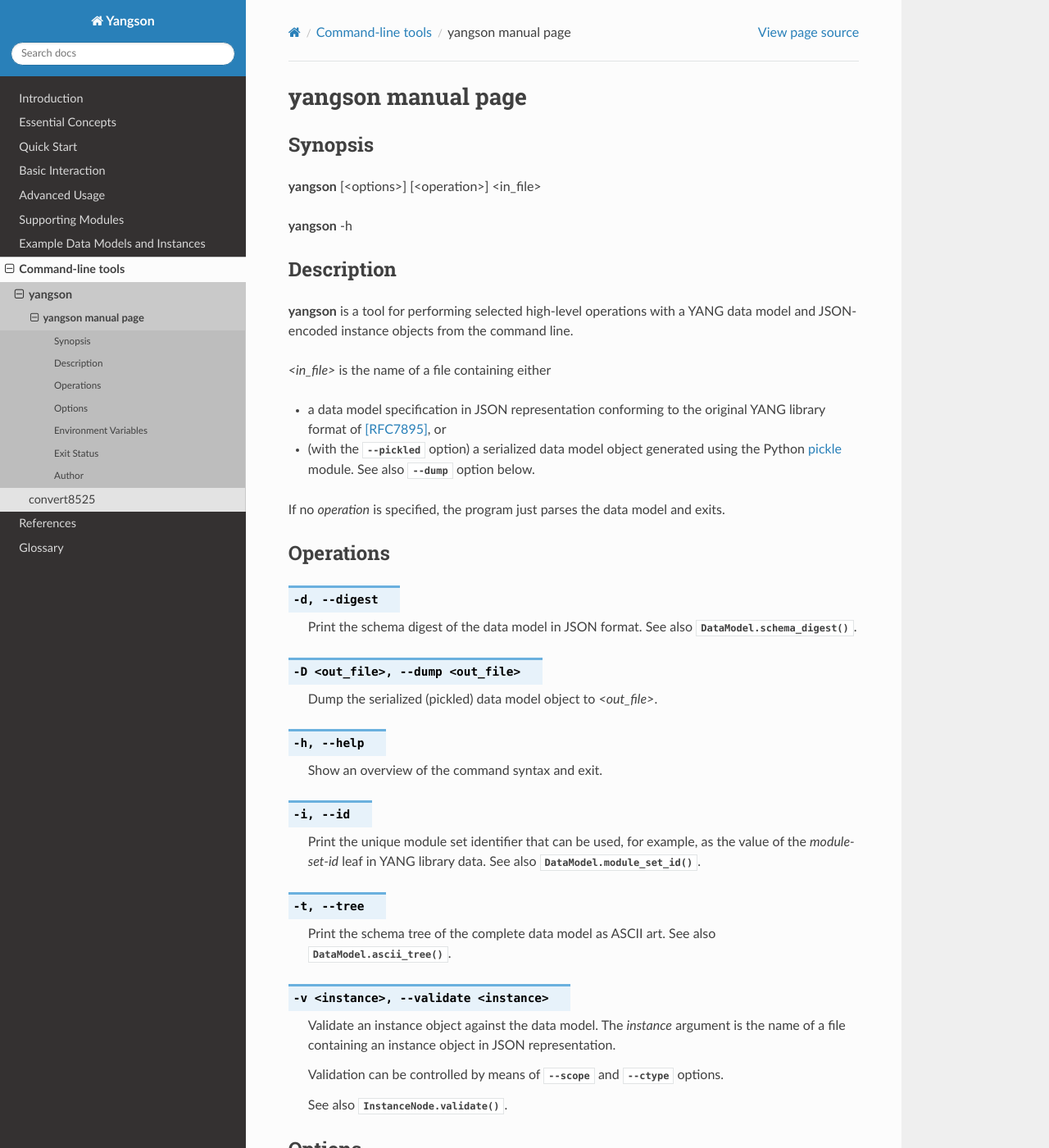
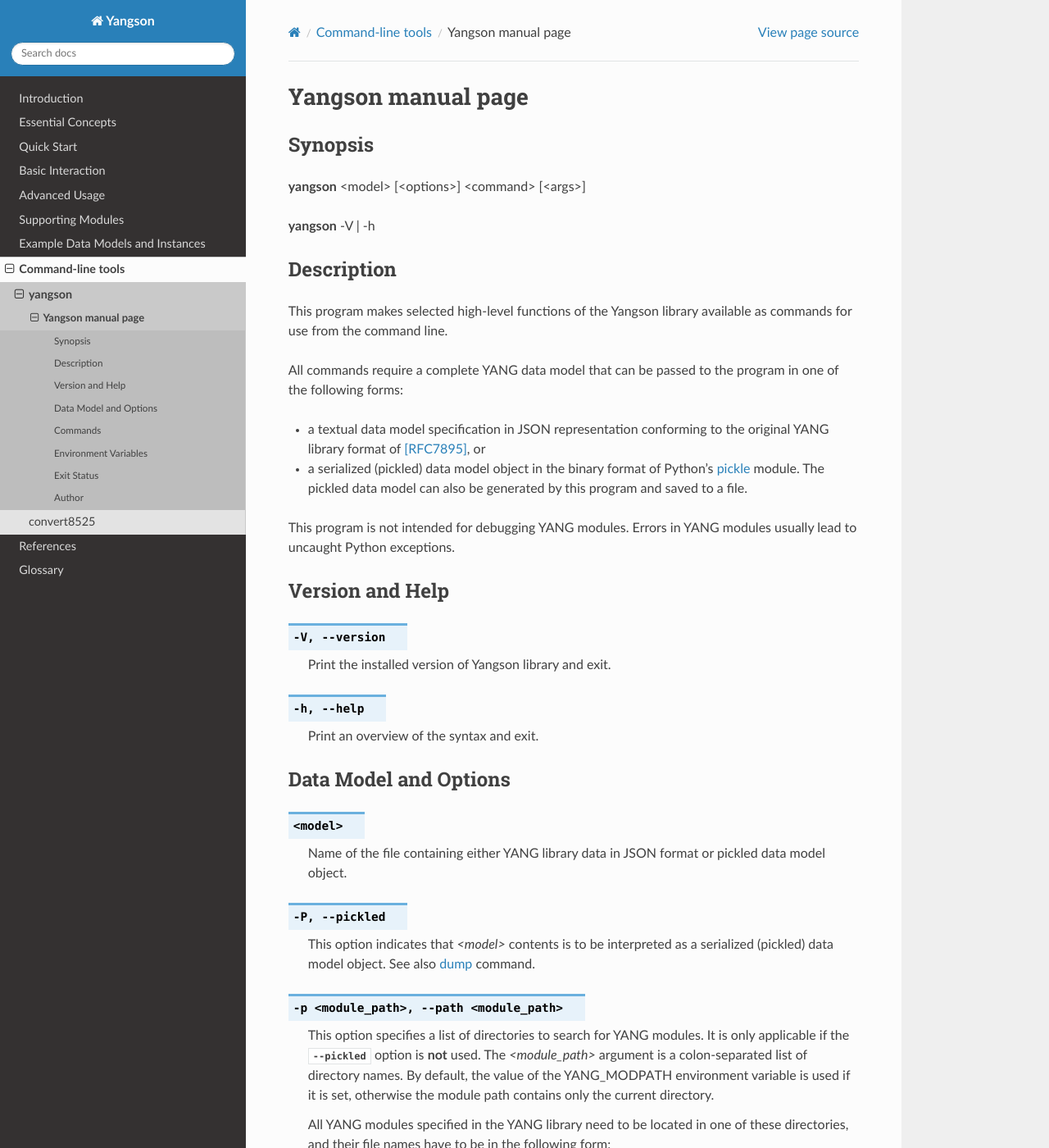
Before and after one commit to CZ-NIC/yangson, a Sphinx documentation site: the page built from docs/yangson-man.rst, in a window 1280 px wide and 1400 px high. Shown: the whole window at 82% size. Built offline with Sphinx 7.4.7 and the Read the Docs theme 3.1.0, drawn with Linux system fonts in a browser that asks for light colours; some of the changed text lies outside the part shown.

Commit message:
Use the new CLI syntax in docs and shtests

```diff
--- a/docs/cmdline.rst
+++ b/docs/cmdline.rst
@@ -3,6 +3,7 @@
 ==================
 Command-line tools
 ==================
+
 This section describes two command line tools that are part of the Yangson package. A few more specialized Python scripts are available in the project repository, directory `tools/python`_.
 
 .. _yangson-tool:
@@ -10,32 +11,37 @@ This section describes two command line tools that are part of the Yangson packa
 yangson
 -------
 
-This tool provides a command-line interface to the essential high-level functions of the Yangson library, namely
+This tool provides several commands that make essential high-level functions of the Yangson library acessible from the command line. They are:
 
-* printing an ASCII schema tree, see :meth:`.DataModel.ascii_tree`
+``tree``
+    Printing a schema tree tree diagram, see :meth:`.DataModel.ascii_tree`.
 
-* printing an opaque identifier of a YANG module set,
-  see :meth:`.DataModel.module_set_id`.
+``schema-id``
+    Print an opaque identifier of the YANG module set, see
+    :meth:`.DataModel.module_set_id`.
 
-* printing a schema digest in JSON format,
-  see :meth:`.DataModel.schema_digest`.
+``digest``
+    Print the schema digest in JSON format, see
+    :meth:`.DataModel.schema_digest`.
 
-* validating an instance document against a data model schema or subschema,
-  see :meth:`.InstanceNode.validate`.
+``validate``
+    Validate an instance document against a data model schema or subschema,
+    see :meth:`.InstanceNode.validate`.
 
-* dumping and loading a YANG data model in a serialized (pickled) form
-  that reduces data model loading time compared to repeated parsing of
-  source YANG modules; see the Python standard library module
-  :mod:`pickle`.
+``dump``
+    Dump the YANG data model object to a file in a serialized (pickled)
+    form, see the Python's standard library module :mod:`pickle`. This may
+    significantly shorten loading time compared to repeated parsing of
+    source YANG modules, especially for large data models.
 
-For example, an ASCII tree of the schema from :ref:`sec-ex4` can be
+For example, a tree diagram of the schema from :ref:`sec-ex4` can be
 generated by executing the following command in the
 ``docs/examples/ex4`` directory:
 
 .. shtest::
    :cwd: examples/ex4
 
-   $ yangson -p .:../../../yang-modules/ietf -t yang-library-ex4.json
+   $ yangson yang-library-ex4.json -p .:../../../yang-modules/ietf tree
    +--rw example-4-a:bag!
    |  +--ro bar <boolean>
    |  x--rw foo <uint8>
@@ -50,7 +56,11 @@ An overview of command-line parameters can be obtained by using the ``--help/-h`
 
 .. sh:: yangson --help
 
-Consult the :ref:`manual page <yangson-man>` for further details.
+For each of the commands listed above, an overview of its syntax can be obtained by putting the ``--help/-h`` switch **after** the command's keyword, for example
+
+.. sh:: yangson yang-library.json tree --help
+
+Consult the :ref:`manual page <yangson-man>` for further details. Autocompletion scripts for popular Unix shells are also part of the *Yangson* distribution.
 
 .. toctree::
    :hidden:
--- a/docs/concepts-terms.rst
+++ b/docs/concepts-terms.rst
@@ -92,8 +92,8 @@ needs to work with two fundamental types of trees:
   which are not.
 
 An ASCII art diagram of the schema tree can be generated using the
-:meth:`.DataModel.ascii_tree` method or :option:`--tree <yangson --tree>`
-option of the :ref:`yangson-tool` command-line tool.
+:meth:`.DataModel.ascii_tree` method or :ref:`tree-cmd` command of the
+:ref:`yangson-tool` command-line tool.
 
 Each node in the data tree corresponds to a *data node* in the schema
 tree. This looks confusing but in fact it is quite logical: data nodes
--- a/docs/yangson-man.rst
+++ b/docs/yangson-man.rst
@@ -1,7 +1,7 @@
 .. _yangson-man:
 
 -------------------
-yangson manual page
+Yangson manual page
 -------------------
 
 .. program:: yangson
@@ -9,83 +9,53 @@ yangson manual page
 Synopsis
 ========
 
-:program:`yangson` [<options>] [<operation>] <in_file>
+:program:`yangson` <model> [<options>] <command> [<args>]
 
-:program:`yangson` -h
+:program:`yangson` -V | -h
 
 Description
 ===========
 
-:program:`yangson` is a tool for performing selected high-level
-operations with a YANG data model and JSON-encoded instance objects
-from the command line.
+This program makes selected high-level functions of the Yangson
+library available as commands for use from the command line.
 
-*<in_file>* is the name of a file containing either
+All commands require a complete YANG data model that can be passed to
+the program in one of the following forms:
 
-* a data model specification in JSON representation conforming to the
+* a textual data model specification in JSON representation conforming to the
   original YANG library format of [RFC7895]_, or
-* (with the :option:`--pickled` option) a serialized data model object
-  generated using the Python `pickle
-  <https://docs.python.org/3/library/pickle.html>`_ module. See also
-  :option:`--dump` option below.
+* a serialized (pickled) data model object in the binary format of
+  Python's `pickle <https://docs.python.org/3/library/pickle.html>`_
+  module. The pickled data model can also be generated by this program
+  and saved to a file.
 
-If no *operation* is specified, the program just parses the data model
-and exits.
+This program is not intended for debugging YANG modules. Errors in
+YANG modules usually lead to uncaught Python exceptions.
 
-Operations
-==========
+Version and Help
+================
 
-.. option:: -d, --digest
+.. option:: -V, --version
 
-   Print the schema digest of the data model in JSON format. See
-   also :meth:`.DataModel.schema_digest`.
-
-.. option:: -D <out_file>, --dump <out_file>
-
-   Dump the serialized (pickled) data model object to *<out_file>*.
+   Print the installed version of Yangson library and exit.
 
 .. option:: -h, --help
 
-   Show an overview of the command syntax and exit.
+   Print an overview of the syntax and exit.
 
-.. option:: -i, --id
+Data Model and Options
+======================
 
-   Print the unique module set identifier that can be used, for
-   example, as the value of the *module-set-id*
-   leaf in YANG library data. See also :meth:`.DataModel.module_set_id`.
+.. option:: <model>
 
-.. option:: -t, --tree
+   Name of the file containing either YANG library data in JSON format
+   or pickled data model object.
 
-   Print the schema tree of the complete data model as ASCII art. See
-   also :meth:`.DataModel.ascii_tree`.
+.. option:: -P, --pickled
 
-.. option:: -v <instance>, --validate <instance>
-
-   Validate an instance object against the data model. The *instance*
-   argument is the name of a file containing an instance
-   object in JSON representation.
-
-   Validation can be controlled by means of :option:`--scope`
-   and :option:`--ctype` options.
-
-   See also :meth:`.InstanceNode.validate`.
-
-Options
-=======
-
-.. option:: -c <content_type>, --ctype <content_type>
-
-   This option specifies the content type of the instance object, and
-   is only relevant when used with the :option:`--validate` operation.
-   The *content_type* arguments can be one of ``config``
-   (configuration data), ``nonconfig`` (non-configuration
-   data) and ``all`` (all data, which is the default).  See
-   also :meth:`.InstanceNode.validate`.
-
-.. option:: -n, --no_types
-
-   This option is used to suppress data type information in ASCII tree output.
-   It is relevant only for the :option:`--tree` operation.
+   This option indicates that *<model>* contents is to be interpreted
+   as a serialized (pickled) data model object. See also
+   :ref:`dump-cmd` command.
 
 .. option:: -p <module_path>, --path <module_path>
 
@@ -104,42 +74,110 @@ Options
 
       module-or-submodule-name ['@' revision-date] '.yang'
 
-.. option:: -P, --pickled
+.. option:: -S <subschema>, --subschema <subschema>
 
-   This option indicates that *<in_file>* contents is to be interpreted
-   as a serialized (pickled) data model object. See also :option:`--dump`
-   option.
+   Use only a subtree of the schema that corresponds to an action, RPC or
+   notification. The *<subschema>* argument is a :term:`schema path`
+   pointing to the root of the selected subschema.
+
+Commands
+========
+
+Each command selects an operation on the data model and possibly
+instance data. If no command is specified, the program just builds
+the data model and exits silently if no errors are found.
+
+.. option:: -h, --help
+
+   This option is accepted by all commands and prints a syntax
+   overview for the particular command.
+
+The following subsections describe the available commands together with their arguments, if there are any.
+
+schema-id
+---------
+
+Print a unique module set identifier that can be used, for example, as
+the value of the *module-set-id* leaf in YANG library data.
+
+digest
+------
+
+Print the schema digest in JSON format as a simplified specification
+of the schema. It is intended to be used in constrained environments
+such as web applications.
+
+.. _dump-cmd:
+
+dump
+----
+
+Dump the serialized (pickled) data model object to a file.
+
+.. option:: <file>
+
+   Name of the file.
+
+.. _tree-cmd:
+
+tree
+----
+
+Print the tree diagram of the complete data model as ASCII art.
+
+.. option:: -n, --no_types
+
+   Suppress data type information in the tree diagram.
+
+validate
+--------
+
+Validate an instance object against the complete data model or a subschema.
+
+An instance object that is to be validated against the subschema of an
+action or RPC can be input and/or output payload of the action or RPC
+enclosed in ``<modulename>:input`` or ``<modulename>:output``,
+respectively. The subschema of a notification can be used for
+validating notification payload.
+
+Note that validation against a subschema may fail if the subschema or
+the instance contain XPath or leafref references to configuration or
+state data outside the selected subschema.
+
+.. option:: <instance>
+
+   The name of a file containing an instance object in JSON
+   representation.
+
+.. option:: -c <content_type>, --ctype <content_type>
+
+   Content type of the instance object, should be one of
+
+   * ``config`` – configuration data
+   * ``state`` – operational state data
+   * ``input`` – input data of an action of RPC operation
+   * ``output`` – output data of an action of RPC operation
+   * ``notification`` – notification data
+   * ``rpc_action`` – combination of ``input`` and ``output``
+   * ``nonconfig`` – everything except ``config``
+   * ``all`` – all content types.
+
+   If this option isn't specified, the content type is assumed to be
+   identical to the root node of the schema or subschema against which
+   the instance object is validated.
 
 .. option:: -s <validation_scope>, --scope <validation_scope>
 
-   This option specifies validation scope, and is only relevant when
-   used with the :option:`--validate` operation. The choices for
-   the *validation_scope* argument are as follows:
+   Validation scope, should be one of
 
    * ``syntax`` – schema constraints (including **when**
      and **if-feature** conditions) and data types;
-
    * ``semantics`` – **must** constraints, uniqueness of list
      keys, **unique** constraints in lists, integrity of **leafref**
      and **instance-identifier** references;
-
    * ``all`` – all of the above.
 
    The default value is ``all``. See also :meth:`.InstanceNode.validate`.
-
-.. option:: -S <subschema>, --subschema <subschema>
-
-   Parse and validate the instance object against a subschema (RPC or
-   notification). The *subschema* argument is a :term:`prefixed name`
-   of the selected RPC or notification.
-
-   In this case, the instance object has to be input and/or output
-   payload of the selected RPC enclosed in ``<modulename>:input``
-   or ``<modulename>:output``, or the notification payload.
-
-   Note that validation may fail if the RPC input/output or notification
-   payload contains XPath of leafref references to configuration or state
-   data outside the selected RPC or notification.
 
 Environment Variables
 =====================
@@ -156,7 +194,7 @@ Exit Status
 +=======+=============================================+
 |   0   | No errors                                   |
 +-------+---------------------------------------------+
-|   1   | Problem with reading or decoding JSON files |
+|   1   | Problem with an argument                    |
 +-------+---------------------------------------------+
 |   2   | YANG library or data model problem          |
 +-------+---------------------------------------------+
```
Also changed, not shown: other parts of docs/yangson-man.rst (+1 -1 lines), docs/examples.rst (+5 -5 lines).
